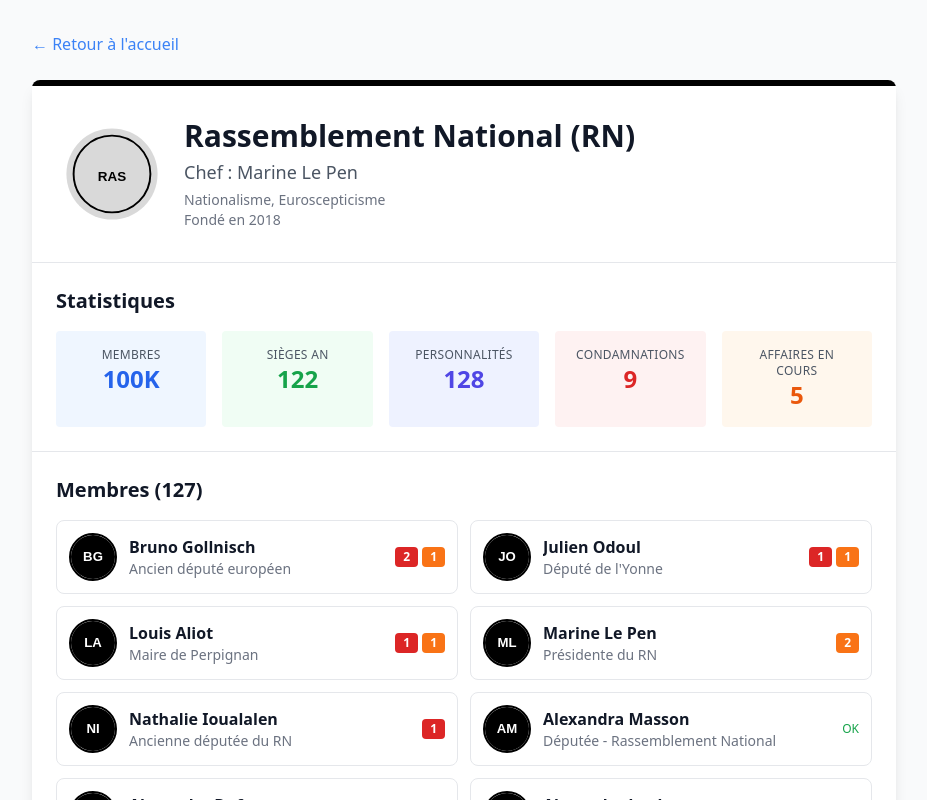
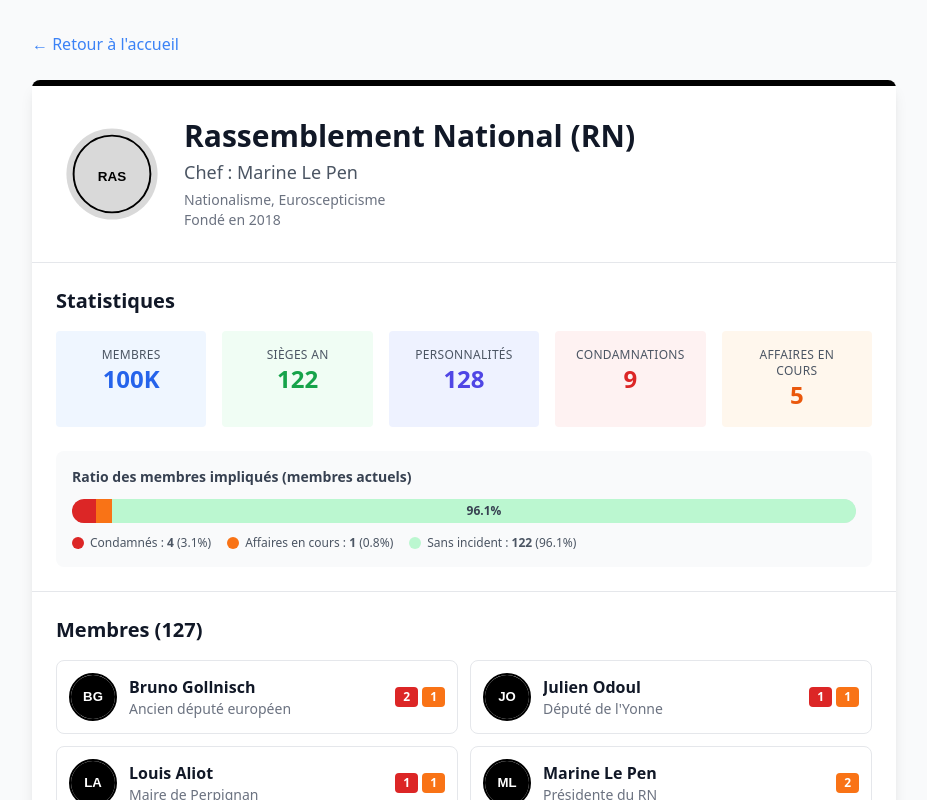
Before and after one commit to bennetradim-code/frenchpolitics, a React (Vite) app: page /party/rn in a window 1280 px wide. Shown: the top 800 px of the page, without its empty margins (176-1103 px from the left). Built offline with nearby package versions, Linux system fonts and the light colour scheme.

Commit message:
Add conviction ratio indicator on party detail page
Visual bar showing percentage of convicted, ongoing cases, and clean
members based on current living members only.

Co-Authored-By: Claude Opus 4.6 <noreply@anthropic.com>

```diff
--- a/src/components/PartyDetail.jsx
+++ b/src/components/PartyDetail.jsx
@@ -94,6 +94,82 @@ export default function PartyDetail() {
               <p className="text-2xl font-bold text-orange-600">{stats.totalOngoingCases}</p>
             </div>
           </div>
+
+          {/* Indicateur ratio condamnations */}
+          {livingPoliticians.length > 0 && (() => {
+            const convicted = livingPoliticians.filter(p => p.convictions > 0).length
+            const ongoingOnly = livingPoliticians.filter(p => p.convictions === 0 && p.ongoingCases > 0).length
+            const clean = livingPoliticians.length - convicted - ongoingOnly
+            const pctConvicted = (convicted / livingPoliticians.length * 100).toFixed(1)
+            const pctOngoing = (ongoingOnly / livingPoliticians.length * 100).toFixed(1)
+            const pctClean = (clean / livingPoliticians.length * 100).toFixed(1)
+
+            return (
+              <div className="mt-6 bg-gray-50 rounded-lg p-4">
+                <h3 className="text-sm font-bold text-gray-700 mb-3">
+                  Ratio des membres impliqués (membres actuels)
+                </h3>
+                {/* Barre de ratio */}
+                <div className="flex rounded-full overflow-hidden h-6 bg-gray-200">
+                  {convicted > 0 && (
+                    <div
+                      className="flex items-center justify-center text-xs font-bold text-white transition-all"
+                      style={{
+                        width: `${Math.max(convicted / livingPoliticians.length * 100, 2)}%`,
+                        backgroundColor: '#dc2626'
+                      }}
+                      title={`${convicted} condamné${convicted > 1 ? 's' : ''} (${pctConvicted}%)`}
+                    >
+                      {convicted / livingPoliticians.length >= 0.06 && `${pctConvicted}%`}
+                    </div>
+                  )}
+                  {ongoingOnly > 0 && (
+                    <div
+                      className="flex items-center justify-center text-xs font-bold text-white transition-all"
+                      style={{
+                        width: `${Math.max(ongoingOnly / livingPoliticians.length * 100, 2)}%`,
+                        backgroundColor: '#f97316'
+                      }}
+                      title={`${ongoingOnly} en cours (${pctOngoing}%)`}
+                    >
+                      {ongoingOnly / livingPoliticians.length >= 0.06 && `${pctOngoing}%`}
+                    </div>
+                  )}
+                  <div
+                    className="flex items-center justify-center text-xs font-bold text-gray-700 transition-all"
+                    style={{
+                      width: `${clean / livingPoliticians.length * 100}%`,
+                      backgroundColor: '#bbf7d0'
+                    }}
+                    title={`${clean} sans incident (${pctClean}%)`}
+                  >
+                    {clean / livingPoliticians.length >= 0.06 && `${pctClean}%`}
+                  </div>
+                </div>
+                {/* Légende */}
+                <div className="flex flex-wrap gap-4 mt-3 text-xs">
+                  <div className="flex items-center gap-1.5">
+                    <span className="inline-block w-3 h-3 rounded-full" style={{ backgroundColor: '#dc2626' }} />
+                    <span className="text-gray-600">
+                      Condamnés : <strong>{convicted}</strong> ({pctConvicted}%)
+                    </span>
+                  </div>
+                  <div className="flex items-center gap-1.5">
+                    <span className="inline-block w-3 h-3 rounded-full" style={{ backgroundColor: '#f97316' }} />
+                    <span className="text-gray-600">
+                      Affaires en cours : <strong>{ongoingOnly}</strong> ({pctOngoing}%)
+                    </span>
+                  </div>
+                  <div className="flex items-center gap-1.5">
+                    <span className="inline-block w-3 h-3 rounded-full" style={{ backgroundColor: '#bbf7d0' }} />
+                    <span className="text-gray-600">
+                      Sans incident : <strong>{clean}</strong> ({pctClean}%)
+                    </span>
+                  </div>
+                </div>
+              </div>
+            )
+          })()}
         </div>
 
         {/* Liste des membres */}
```
